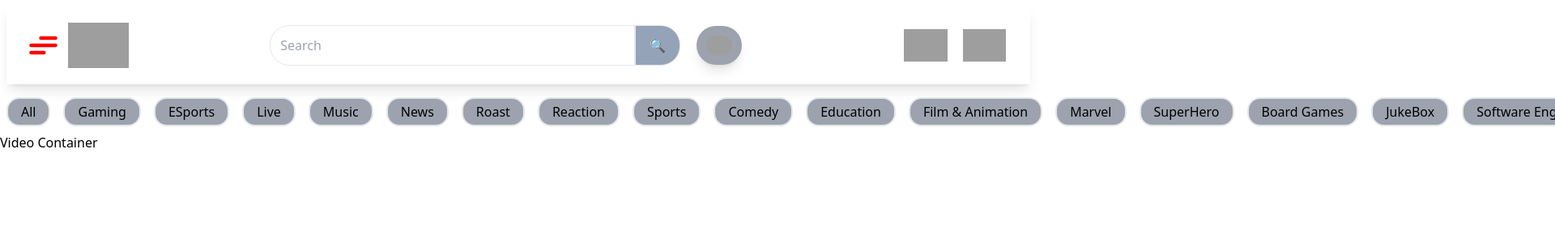
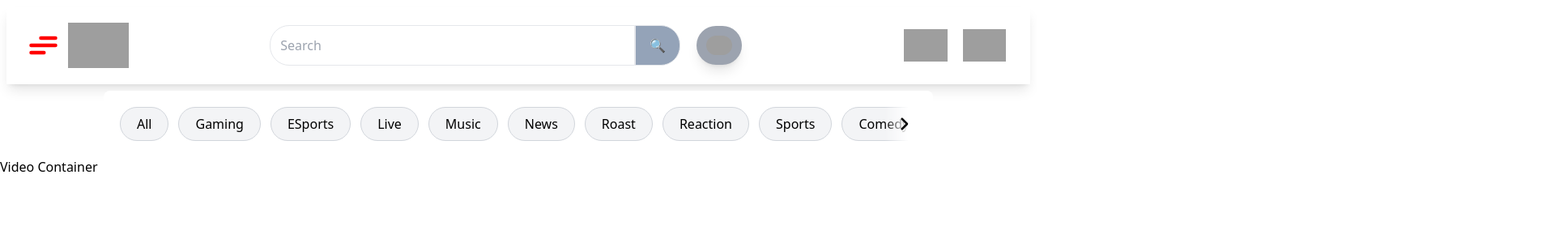
Before and after one commit to PrashamModi/Youtube, a React (Create React App) app: page / in a window 1280 px wide. Shown: the top 300 px of the page at 81% size, 1920 px wide, since content can reach past the window. Built offline with nearby package versions, Linux system fonts and the light colour scheme; grey boxes are pictures that could not be loaded.

Commit message:
categories fixed

```diff
--- a/package.json
+++ b/package.json
@@ -3,6 +3,9 @@
   "version": "0.1.0",
   "private": true,
   "dependencies": {
+    "@fortawesome/fontawesome-svg-core": "^6.6.0",
+    "@fortawesome/free-solid-svg-icons": "^6.6.0",
+    "@fortawesome/react-fontawesome": "^0.2.2",
     "@reduxjs/toolkit": "^2.2.7",
     "@testing-library/jest-dom": "^5.17.0",
     "@testing-library/react": "^13.4.0",
--- a/src/components/Categories.js
+++ b/src/components/Categories.js
@@ -1,9 +1,103 @@
-import React from "react";
+import React, { useEffect, useRef, useState } from "react";
+import { FontAwesomeIcon } from '@fortawesome/react-fontawesome';
+import { faAngleLeft, faAngleRight } from '@fortawesome/free-solid-svg-icons';
 
-const Categories = ({ name }) => {
+const Categories = ({ categories }) => {
+  const tabsBoxRef = useRef(null);
+  const [activeTab, setActiveTab] = useState("JavaScript");
+  const [showLeftIcon, setShowLeftIcon] = useState(false);
+  const [showRightIcon, setShowRightIcon] = useState(true);
+  const isDragging = useRef(false);
+  const startX = useRef(0);
+  const scrollLeft = useRef(0);
+
+  useEffect(() => {
+    const tabsBox = tabsBoxRef.current;
+    const handleIcons = () => {
+      const maxScrollLeft = tabsBox.scrollWidth - tabsBox.clientWidth;
+      setShowLeftIcon(tabsBox.scrollLeft > 0);
+      setShowRightIcon(tabsBox.scrollLeft < maxScrollLeft - 1);
+    };
+
+    tabsBox.addEventListener("scroll", handleIcons);
+    handleIcons();
+
+    return () => {
+      tabsBox.removeEventListener("scroll", handleIcons);
+    };
+  }, []);
+
+  const handleMouseDown = (e) => {
+    isDragging.current = true;
+    startX.current = e.pageX - tabsBoxRef.current.offsetLeft;
+    scrollLeft.current = tabsBoxRef.current.scrollLeft;
+  };
+
+  const handleMouseMove = (e) => {
+    if (!isDragging.current) return;
+    e.preventDefault();
+    const x = e.pageX - tabsBoxRef.current.offsetLeft;
+    const walk = (x - startX.current) * 2; // Scroll-fast
+    tabsBoxRef.current.scrollLeft = scrollLeft.current - walk;
+  };
+
+  const handleMouseUp = () => {
+    isDragging.current = false;
+  };
+
+  const scroll = (direction) => {
+    const { current } = tabsBoxRef;
+    const scrollAmount = 340;
+    if (direction === "left") {
+      current.scrollBy({ left: -scrollAmount, behavior: "smooth" });
+    } else {
+      current.scrollBy({ left: scrollAmount, behavior: "smooth" });
+    }
+  };
   return (
-    <div className="m-2">
-      <button className="bg-gray-400 rounded-2xl p-1 px-4 w-fit text-nowrap border-2">{name}</button>
+    <div className="relative overflow-hidden max-w-5xl bg-white rounded-lg p-5 mx-auto">
+      {showLeftIcon && (
+        <div className="absolute top-0 left-0 h-full flex items-center bg-gradient-to-r from-white via-white to-transparent">
+          <button
+            className="w-12 h-12 flex items-center justify-center ml-3 hover:bg-gray-200 rounded-full"
+            onClick={() => scroll("left")}
+          >
+            <FontAwesomeIcon icon={faAngleLeft} size="lg" />
+          </button>
+        </div>
+      )}
+      <ul
+        className="flex gap-3 overflow-x-auto scrollbar-hide"
+        ref={tabsBoxRef}
+        onMouseDown={handleMouseDown}
+        onMouseMove={handleMouseMove}
+        onMouseLeave={handleMouseUp}
+        onMouseUp={handleMouseUp}
+      >
+        {categories.map((tab) => (
+          <li
+            key={tab}
+            className={`cursor-pointer whitespace-nowrap px-5 py-2 rounded-full border ${
+              activeTab === tab
+                ? "bg-blue-600 text-white border-transparent"
+                : "bg-gray-100 border-gray-300 hover:bg-gray-200"
+            }`}
+            onClick={() => setActiveTab(tab)}
+          >
+            {tab}
+          </li>
+        ))}
+      </ul>
+      {showRightIcon && (
+        <div className="absolute top-0 right-0 h-full flex items-center bg-gradient-to-l from-white via-white to-transparent">
+          <button
+            className="w-12 h-12 flex items-center justify-center mr-3 hover:bg-gray-200 rounded-full"
+            onClick={() => scroll("right")}
+          >
+            <FontAwesomeIcon icon={faAngleRight} size="lg" />
+          </button>
+        </div>
+      )}
     </div>
   );
 };
--- a/src/components/MainContainer.js
+++ b/src/components/MainContainer.js
@@ -6,11 +6,12 @@ import { YOUTUBE_CATEGORY_LIST } from "../utils/constant";
 const MainContainer = () => {
   return (
     <div className="col-span-11">
-      <div className="flex">
+      <Categories categories={YOUTUBE_CATEGORY_LIST}/>
+      {/* <div className="flex">
         {YOUTUBE_CATEGORY_LIST.map((category, index) => (
-          <Categories name={category} key={index}/>
+          <Categories categories={YOUTUBE_CATEGORY_LIST}/>
         ))}
-      </div>
+      </div> */}
       <VideoContainer />
     </div>
   );
--- a/src/index.css
+++ b/src/index.css
@@ -38,3 +38,13 @@
   stroke-dasharray: 20 300;
   stroke-dashoffset: -32.42;
 }
+
+.scrollbar-hide::-webkit-scrollbar {
+  display: none;
+}
+
+/* Hide scrollbar for IE, Edge, and Firefox */
+.scrollbar-hide {
+  -ms-overflow-style: none;  /* IE and Edge */
+  scrollbar-width: none;  /* Firefox */
+}
```
Also changed, not shown: 1 other file (tests, documents, lock files or other folders).
